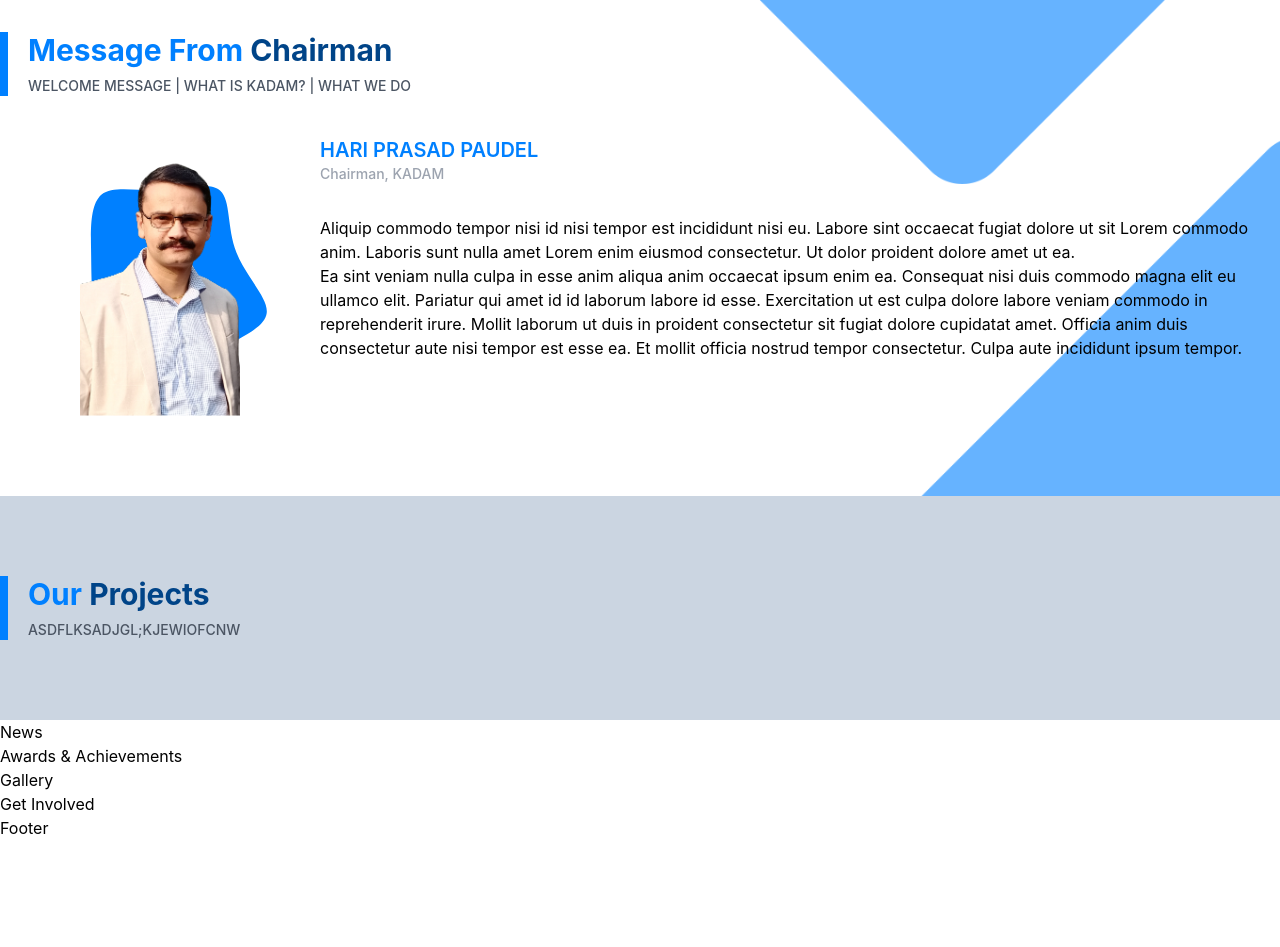
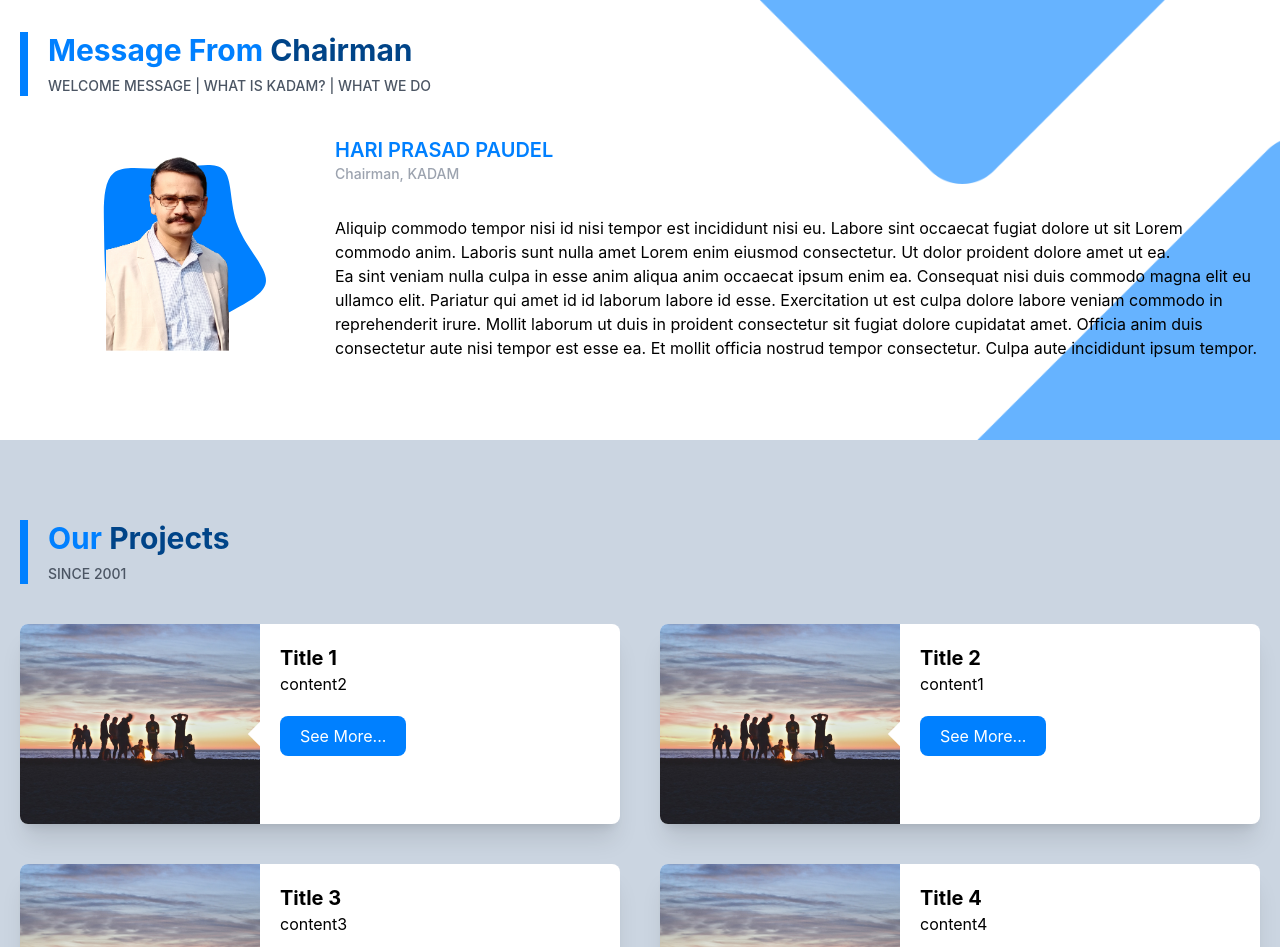
Before and after one commit to sandeshpaudel81/firebase-react, a React (Create React App) app: page / in a window 1280 px wide. Shown: the part 740-1687 px from the top of the page. Before the commit the page ends 1580 px from the top, so only its background shows below. Built offline with nearby package versions, Linux system fonts and the light colour scheme; no server answers.

Commit message:
home: projects

```diff
--- a/src/pages/Home.js
+++ b/src/pages/Home.js
@@ -1,8 +1,16 @@
 import React from 'react'
 import Carousel from '../components/Carousel'
 import Chairman from '../assets/chairman-image.png'
+import projectImage from '../assets/car1.jpg'
+import { Link } from 'react-router-dom'
 
 const Home = () => {
+    const projects = [
+        {"image": projectImage, "title": "Title 1", "content": "content2"},
+        {"image": projectImage, "title": "Title 2", "content": "content1"},
+        {"image": projectImage, "title": "Title 3", "content": "content3"},
+        {"image": projectImage, "title": "Title 4", "content": "content4"}
+    ]
     return (
         <div>
             {/* Carousel */}
@@ -10,15 +18,15 @@ const Home = () => {
 
             {/* Message from Chairman */}
             <div className='messageFromChairmanBg'>
-                <div className='container mx-auto py-20'>
+                <div className='container mx-auto py-20 px-5'>
                     <div className='border-l-8 border-primary px-5'>
                         <h2 className='text-primary font-bold text-3xl'>Message From <span className='text-primaryDark'>Chairman</span></h2>
                         <p className='uppercase text-gray-600 text-sm font-medium mt-2'>Welcome message | What is Kadam? | What We Do</p>
                     </div>
-                    <div className='grid grid-cols-4 mt-10'>
+                    <div className='grid grid-cols-4 mt-5 md:mt-10 gap-5'>
                         <div className='col-span-4 md:col-span-1 chairmanBg'>
                             <div>
-                                <img src={Chairman} alt='Hari Prasad Paudel - Chairman, KADAM' className='w-1/2 mx-auto'/>
+                                <img src={Chairman} alt='Hari Prasad Paudel - Chairman, KADAM' className='w-5/12 mx-auto'/>
                             </div>
                         </div>
                         <div className='col-span-4 md:col-span-3'>
@@ -34,10 +42,29 @@ const Home = () => {
 
             {/* Projects */}
             <div className='bg-slate-300'>
-                <div className='container mx-auto py-20'>
+                <div className='container mx-auto px-5 py-20'>
                     <div className='border-l-8 border-primary px-5'>
                         <h2 className='text-primary font-bold text-3xl'>Our <span className='text-primaryDark'>Projects</span></h2>
-                        <p className='uppercase text-gray-600 text-sm font-medium mt-2'>asdflksadjgl;kjewiofcnw</p>
+                        <p className='uppercase text-gray-600 text-sm font-medium mt-2'>since 2001</p>
+                    </div>
+                    <div className='grid grid-cols-2 gap-10 mt-5 md:mt-10'>
+                        {projects.map((project) => (
+                            <div className='col-span-2 md:col-span-1'>
+                                <Link to="#">
+                                <div className='grid grid-cols-5 bg-white shadow-xl hover:shadow-2xl hover:scale-[1.02] duration-300 rounded-lg overflow-hidden group'>
+                                    <div className='col-span-5 md:col-span-2'>
+                                        <img src={project.image} alt={project.content} className="w-full h-[250px] md:h-[200px] object-cover object-center"/>
+                                    </div>
+                                    <div className='col-span-5 md:col-span-3 relative p-5'>
+                                        <div className='w-5 h-5 rotate-45 bg-white absolute left-1/2 -top-2 md:top-1/2 md:-left-2'></div>
+                                        <h2 className='font-bold text-xl group-hover:text-primaryD'>{project.title}</h2>
+                                        <p>{project.content}</p>
+                                        <button className='bg-primary text-white px-5 py-2 rounded-lg mt-5 group-hover:bg-primaryDark'>See More...</button>
+                                    </div>
+                                </div>
+                                </Link>
+                            </div>
+                        ))}
                     </div>
                 </div>
             </div>
```
